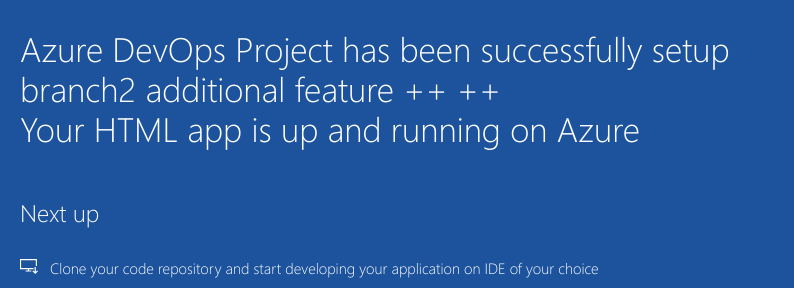
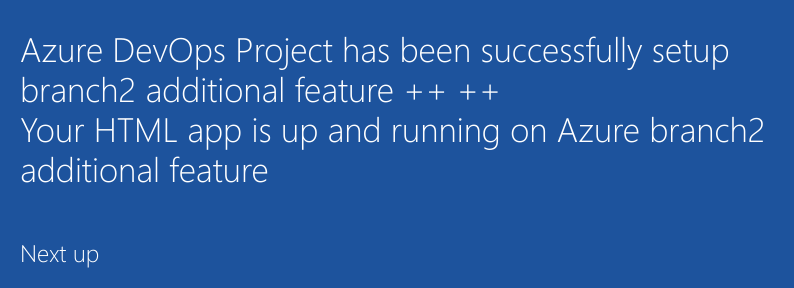
Before and after one commit to IFTIKHARRK/HooliCo, a plain HTML site: page index.html in a window 1280 px wide. Shown: the part 442-730 px from the top of the page, 205-999 px from the left. Drawn offline with Linux system fonts and the light colour scheme.

Commit message:
Update index.html

```diff
--- a/index.html
+++ b/index.html
@@ -20,7 +20,7 @@
             <div class="content-body">
                 <div class="success-text">Success!</div>
                 <div class="description line-1"> Azure DevOps Project has been successfully setup branch2 additional feature ++ ++  </div>
-                <div class="description line-2"> Your HTML app is up and running on Azure</div>
+                <div class="description line-2"> Your HTML app is up and running on Azure branch2 additional feature</div>
                 <div class="next-steps-container">
                     <div class="next-steps-header">Next up</div>
                     <div class="next-steps-body">
```
